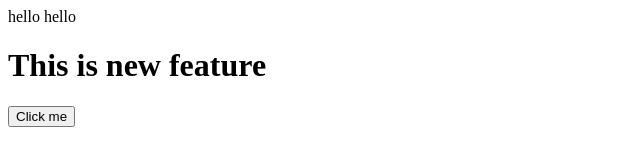
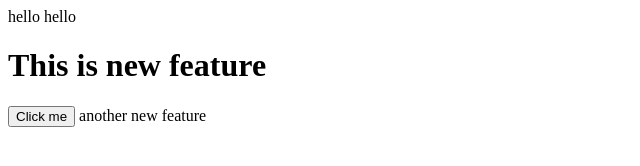
Before and after one commit to joshuamvstco/Ferrero, a plain HTML site: page index.html in a window 1280 px wide. Shown: the whole page, without its empty margins (0-640 px from the left). Drawn offline with Linux system fonts and the light colour scheme.

Commit message:
adding another new feature

```diff
--- a/index.html
+++ b/index.html
@@ -3,4 +3,5 @@
 
     <h1>This is new feature</h1>
     <button>Click me</button>
+    another new feature
 </html>
```
